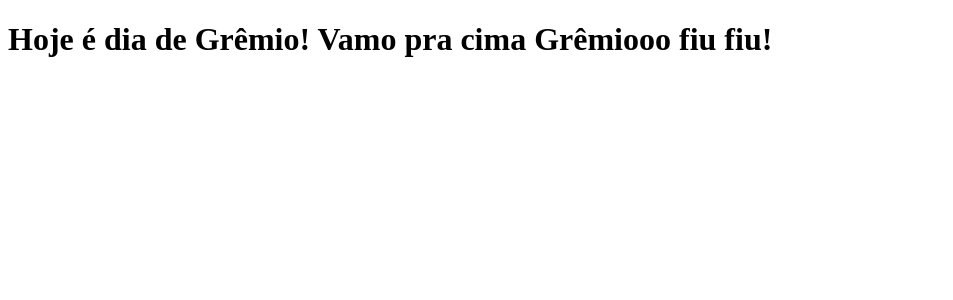
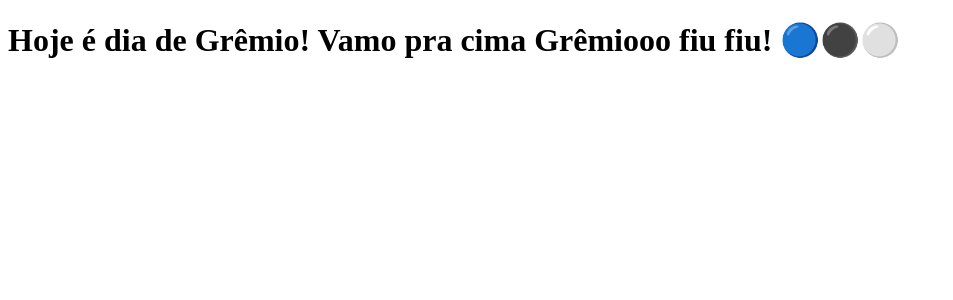
Before and after one commit to Otisimi/clone-tabnews, a Next.js app: page / in a window 1280 px wide. Shown: the top 300 px of the page, without its empty margins (0-953 px from the left). Built offline with nearby package versions, Linux system fonts and the light colour scheme.

Commit message:
modifica a frase

```diff
--- a/pages/index.js
+++ b/pages/index.js
@@ -1,5 +1,5 @@
-function Home(){
-    return <h1>Hoje é dia de Grêmio! Vamo pra cima Grêmiooo fiu fiu!</h1>;
+function Home() {
+  return <h1>Hoje é dia de Grêmio! Vamo pra cima Grêmiooo fiu fiu! 🔵⚫⚪</h1>;
 }
 
 export default Home;
```
